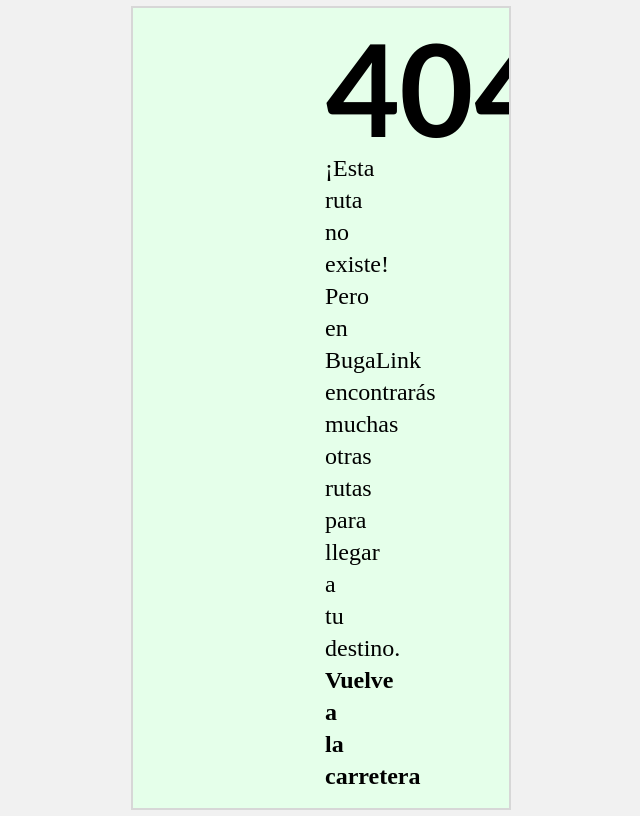
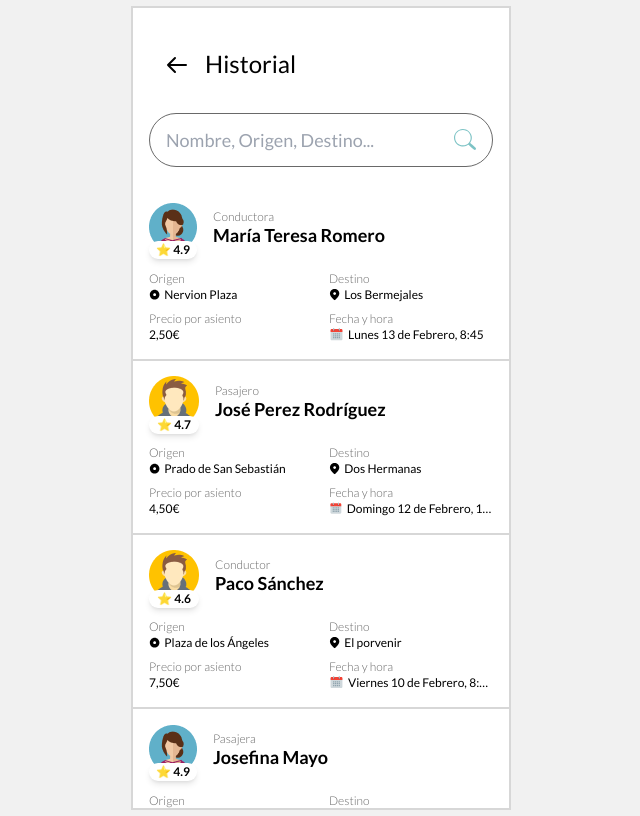
Before and after one commit to ISPP-Grupo5/BugaLink, a Next.js app in the folder bugalink-frontend/: page /users/1/history in a window 1280 px wide. Before the commit this address had no page. Shown: the whole page, without its empty margins (319-959 px from the left). Built offline with nearby package versions, Linux system fonts and the light colour scheme.

Commit message:
feat: add history screen

```diff
--- a/bugalink-frontend/pages/index.tsx
+++ b/bugalink-frontend/pages/index.tsx
@@ -55,7 +55,7 @@ export default function Home() {
 
         <span className="flex justify-between mt-5 px-7">
           <p className="text-xl text-left font-semibold">Próximos viajes</p>
-          <a href="#">
+          <a href="/users/qyahXxJc/history">
             <p className="text-xl text-right text-turquoise font-semibold">
               Historial
             </p>
--- /dev/null
+++ b/bugalink-frontend/pages/users/[id]/history/index.tsx
@@ -0,0 +1,99 @@
+import TripCard from '../../../../components/cards/recommendation';
+import AnimatedLayout from '../../../../components/layouts/animated';
+import Glass from '/public/icons/Vista-Principal/glass.svg';
+import { BackButtonText } from '../../../../components/buttons/Back';
+
+export default function History() {
+  return (
+    <AnimatedLayout className=" flex flex-col overflow-y-scroll bg-white">
+      <div className="sticky top-0 px-4 py-5 bg-white z-10">
+        <BackButtonText text={'Historial'} />
+        <form className="flex py-3 px-4 w-full bg-white rounded-full items-center border border-gray mt-3">
+          <input
+            type="search"
+            placeholder="Nombre, Origen, Destino..."
+            className="w-full text-lg"
+          ></input>
+          <button type="submit" className="">
+            <Glass />
+          </button>
+        </form>
+      </div>
+
+      <div className="divide-y-2 divide-light-gray ">
+        <TripCard
+          type={'driver'}
+          avatar={'/assets/avatar.png'}
+          rating={4.9}
+          gender={'F'}
+          origin={'Nervion Plaza'}
+          destination={'Los Bermejales'}
+          price={'2,50€'}
+          name={'María Teresa Romero'}
+          date={'Lunes 13 de Febrero, 8:45'}
+          className="bg-white"
+        />
+        <TripCard
+          type={'passenger'}
+          avatar={'/icons/Vista-Principal/Avatar.png'}
+          rating={4.7}
+          gender={'M'}
+          origin={'Prado de San Sebastián'}
+          destination={'Dos Hermanas'}
+          price={'4,50€'}
+          name={'José Perez Rodríguez'}
+          date={'Domingo 12 de Febrero, 14:30'}
+          className="bg-white"
+        />
+        <TripCard
+          type={'driver'}
+          avatar={'/icons/Vista-Principal/Avatar.png'}
+          rating={4.6}
+          gender={'M'}
+          origin={'Plaza de los Ángeles'}
+          destination={'El porvenir'}
+          price={'7,50€'}
+          name={'Paco Sánchez'}
+          date={'Viernes 10 de Febrero, 8:45'}
+          className="bg-white"
+        />
+        <TripCard
+          type={'passenger'}
+          avatar={'/assets/avatar.png'}
+          rating={4.9}
+          gender={'F'}
+          origin={'El porvenir'}
+          destination={'Nervion Plaza'}
+          price={'1,50€'}
+          name={'Josefina Mayo'}
+          date={'Jueves 9 de Febrero, 15:59'}
+          className="bg-white"
+        />
+        <TripCard
+          type={'driver'}
+          avatar={'/assets/avatar.png'}
+          rating={4.2}
+          gender={'F'}
+          origin={'Triana'}
+          destination={'Plaza de Armas'}
+          price={'2,50€'}
+          name={'Laurencia Abril'}
+          date={'Miércoles 8 de Febrero, 17:00'}
+          className="bg-white"
+        />
+        <TripCard
+          type={'passenger'}
+          avatar={'/icons/Vista-Principal/Avatar.png'}
+          rating={4.6}
+          gender={'M'}
+          origin={'El Porvenir'}
+          destination={'El Prado de San Sebastián'}
+          price={'1,50€'}
+          name={'Juanmi Martínez'}
+          date={'Lunes 6 de Febrero, 15:00'}
+          className="bg-white"
+        />
+      </div>
+    </AnimatedLayout>
+  );
+}
```
